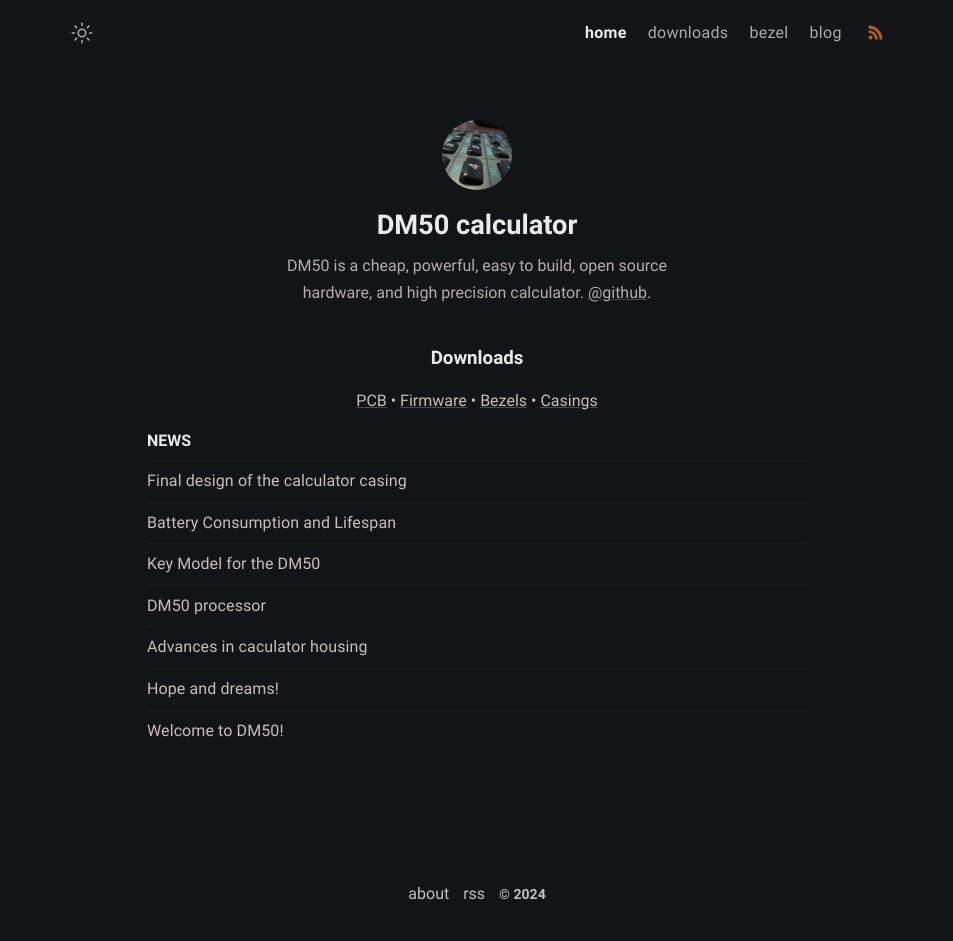
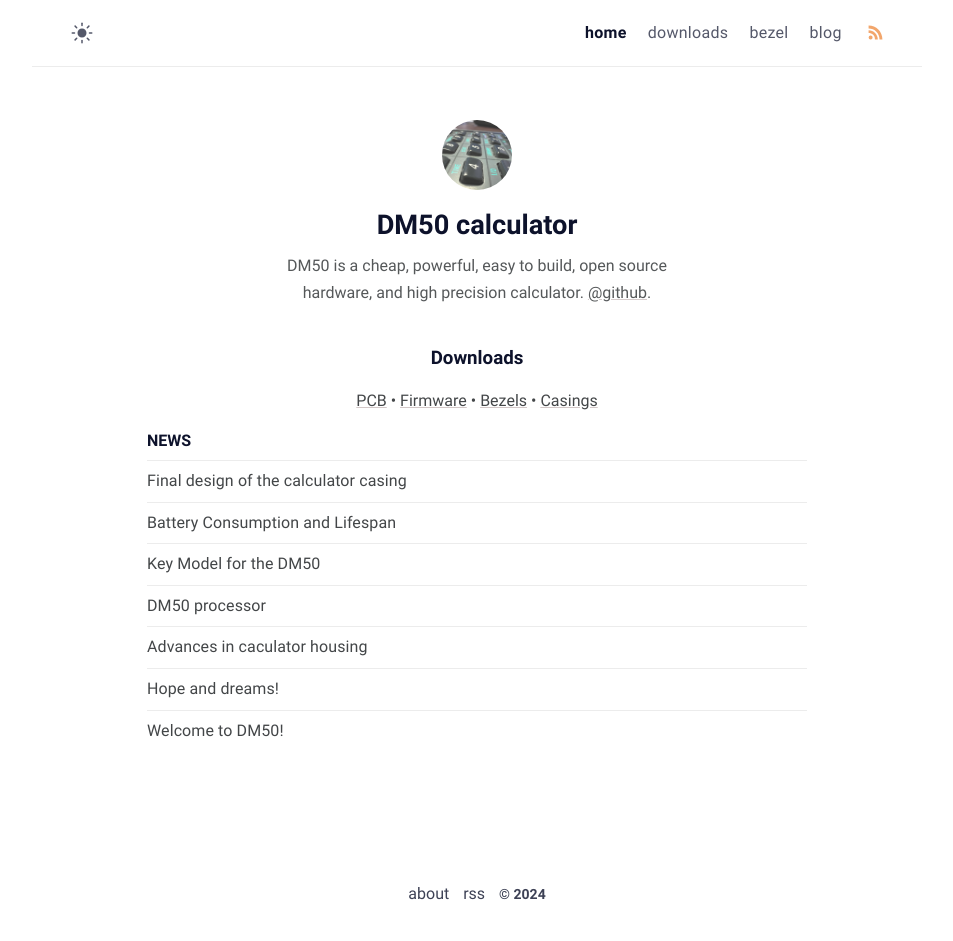
Before and after one commit to xavierbasc/50calc, a Jekyll site: the page built from index.md, in a window 1280 px wide. Shown: the whole page, without its empty margins (163-1116 px from the left). Built offline with Jekyll 4.4.1, drawn with Linux system fonts in a browser that asks for light colours.

Commit message:
Update _config.yml

```diff
--- a/_config.yml
+++ b/_config.yml
@@ -6,7 +6,7 @@ lang: en-US # default lang
 timezone: Europe/Madrid # set your timezone
 image: assets/img/ogp.png # This image used for Open Graph more info https://ogp.me/
 repo: https://github.com/xavierbasc/50calc # site repo [optional]
-mode: dark # default theme "dark" | "light"
+mode: light # default theme "dark" | "light"
 
 # Profile settings
 author:
```
